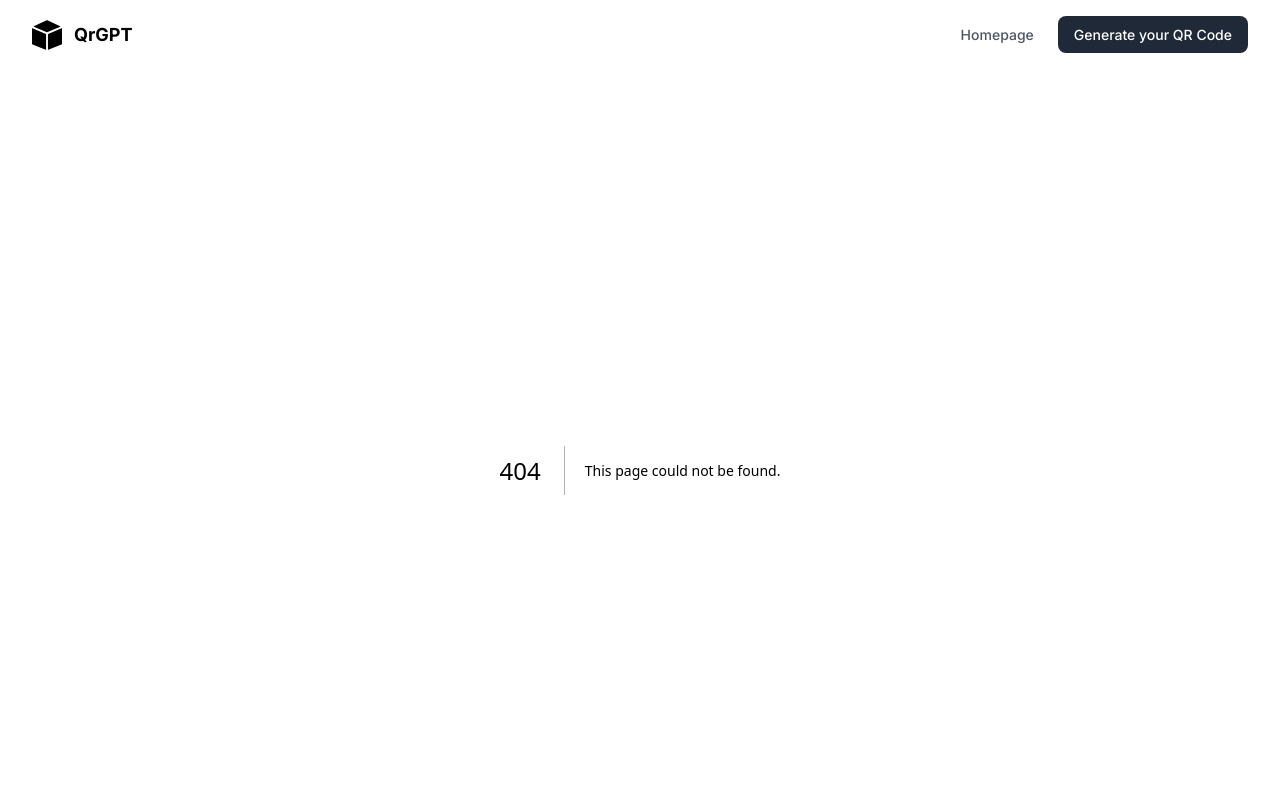
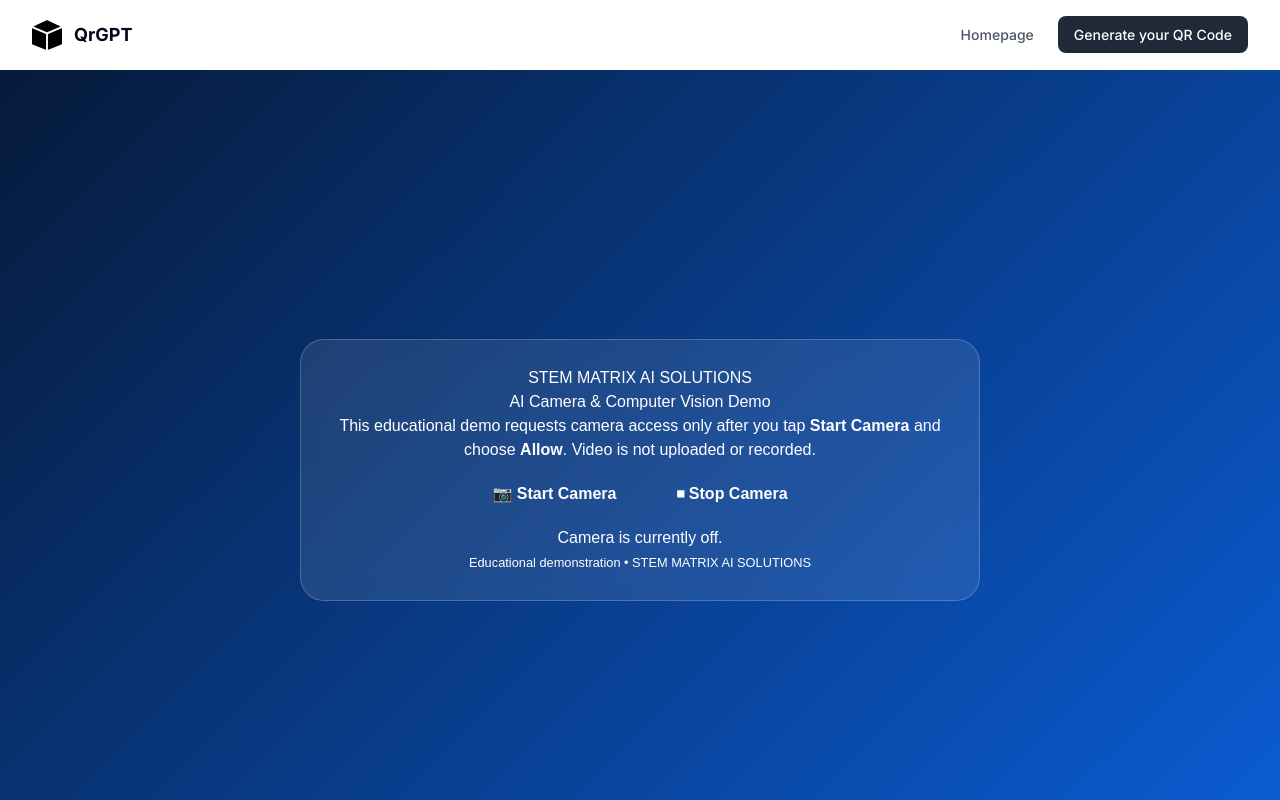
Before and after one commit to suryavamshiGovardhan/my-qr, a Next.js app: page /camera-demo in a window 1280 px wide. Before the commit this address had no page. Shown: the top 800 px of the page. Built offline with nearby package versions, Linux system fonts and the light colour scheme.

Commit message:
Add STEM MATRIX AI camera permission demo

```diff
--- /dev/null
+++ b/app/camera-demo/page.tsx
@@ -0,0 +1,78 @@
+'use client';
+
+import { useEffect, useRef, useState } from 'react';
+
+export default function CameraDemo() {
+  const videoRef = useRef<HTMLVideoElement>(null);
+  const [stream, setStream] = useState<MediaStream | null>(null);
+  const [status, setStatus] = useState('Camera is currently off.');
+
+  async function startCamera() {
+    if (!window.isSecureContext) {
+      setStatus('Camera access requires an HTTPS website.');
+      return;
+    }
+    if (!navigator.mediaDevices?.getUserMedia) {
+      setStatus('This browser does not support camera access.');
+      return;
+    }
+    try {
+      const nextStream = await navigator.mediaDevices.getUserMedia({
+        video: { facingMode: 'user' },
+        audio: false,
+      });
+      setStream(nextStream);
+      if (videoRef.current) {
+        videoRef.current.srcObject = nextStream;
+      }
+      setStatus('Camera is active. Permission was granted by you.');
+    } catch {
+      setStatus('Camera permission was denied or the camera is unavailable.');
+    }
+  }
+
+  function stopCamera() {
+    stream?.getTracks().forEach((track) => track.stop());
+    setStream(null);
+    if (videoRef.current) videoRef.current.srcObject = null;
+    setStatus('Camera is currently off.');
+  }
+
+  useEffect(() => {
+    return () => stream?.getTracks().forEach((track) => track.stop());
+  }, [stream]);
+
+  return (
+    <main style={{
+      minHeight: '100vh', display: 'grid', placeItems: 'center', padding: 20,
+      background: 'linear-gradient(135deg,#061a3a,#0b5ed7)', color: '#fff',
+      fontFamily: 'Arial,sans-serif'
+    }}>
+      <section style={{
+        width: 'min(680px,100%)', padding: 26, borderRadius: 24,
+        background: '#ffffff18', border: '1px solid #ffffff35',
+        textAlign: 'center', backdropFilter: 'blur(10px)'
+      }}>
+        <h1>STEM MATRIX AI SOLUTIONS</h1>
+        <h2>AI Camera & Computer Vision Demo</h2>
+        <p style={{lineHeight: 1.5}}>
+          This educational demo requests camera access only after you tap
+          <b> Start Camera</b> and choose <b>Allow</b>. Video is not uploaded or recorded.
+        </p>
+        <button onClick={startCamera} disabled={!!stream}
+          style={{padding:'14px 24px',margin:6,border:0,borderRadius:999,fontWeight:700}}>
+          📷 Start Camera
+        </button>
+        <button onClick={stopCamera} disabled={!stream}
+          style={{padding:'14px 24px',margin:6,border:0,borderRadius:999,fontWeight:700}}>
+          ⏹ Stop Camera
+        </button>
+        <video ref={videoRef} autoPlay playsInline muted
+          style={{display: stream ? 'block' : 'none', width:'100%', maxHeight:'55vh',
+          marginTop:16, borderRadius:18, background:'#000', objectFit:'cover'}} />
+        <p>{status}</p>
+        <small>Educational demonstration • STEM MATRIX AI SOLUTIONS</small>
+      </section>
+    </main>
+  );
+}
```
